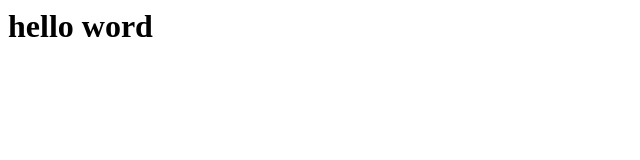
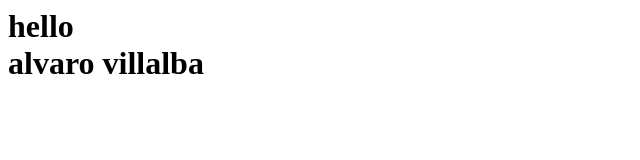
Before and after one commit to 1918qw/taller, a plain HTML site: page Index.html in a window 1280 px wide. Shown: the whole page, without its empty margins (0-640 px from the left). Drawn offline with Linux system fonts and the light colour scheme.

Commit message:
finalisacion1

```diff
--- a/Index.html
+++ b/Index.html
@@ -1,7 +1,17 @@
 <html>
 <h1>
 
-hello word
+hello
+<div class="red">
+
+    <span>
+        <link rel="stylesheet" href="estilos.css">
+        alvaro villalba
+    </span>
+</div>
 
 </h1>
+<script src="acciones.js">
+
+</script>
 </html>
```
